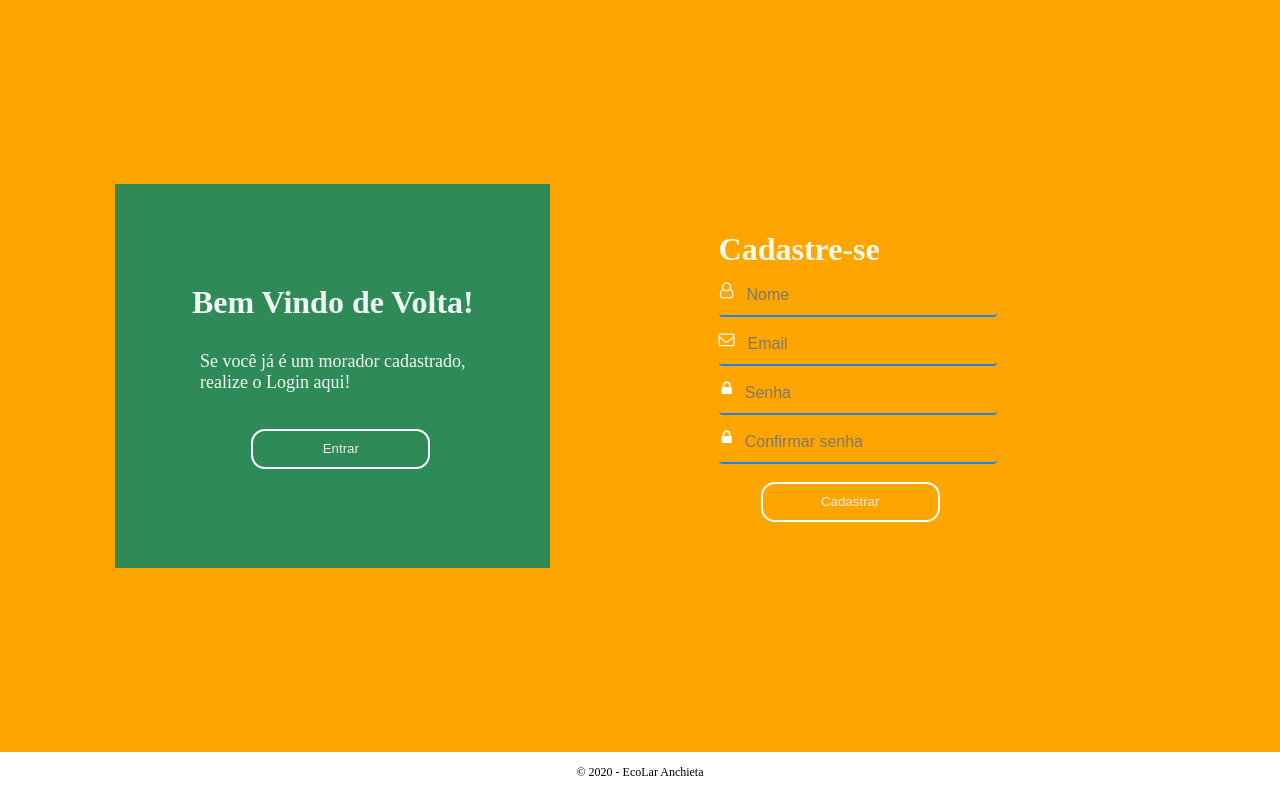
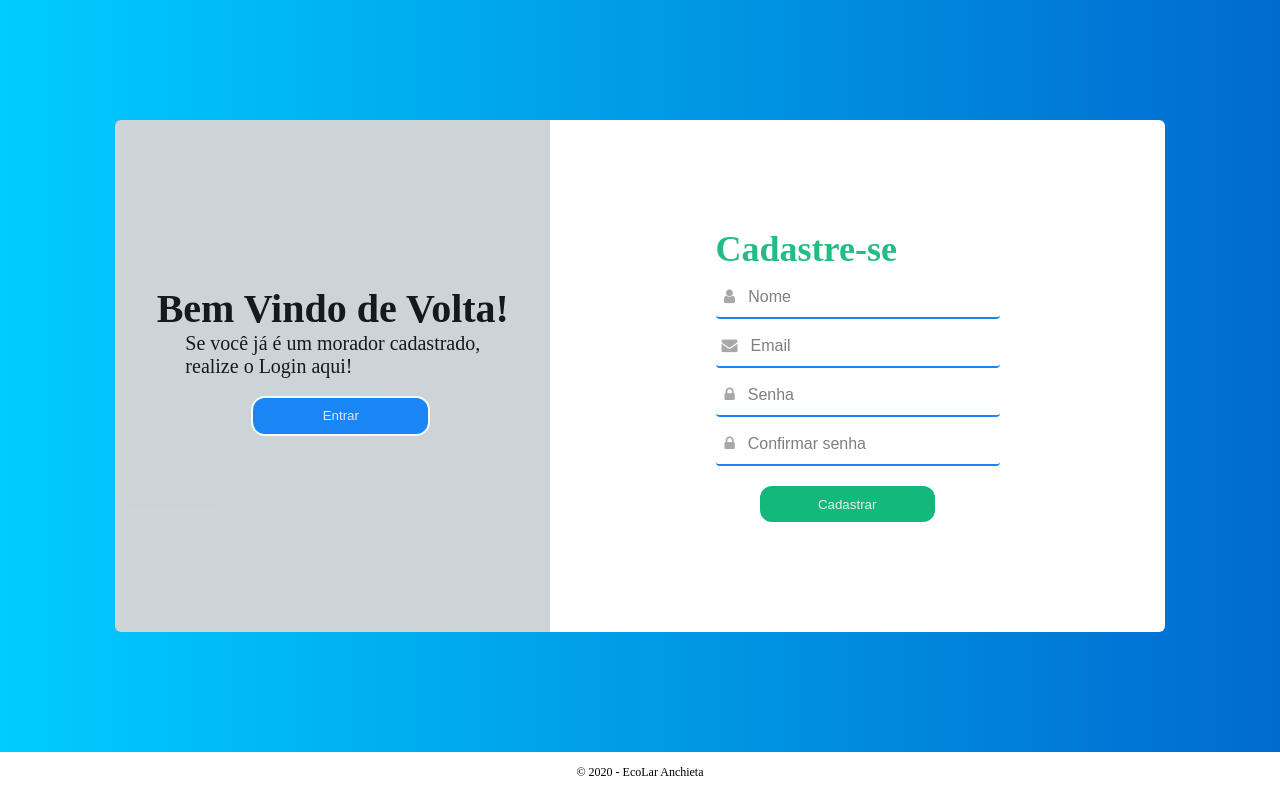
Before and after one commit to Squad9-RecodePro/ecoLarAnchieta, a React (Create React App) app in the folder frontend/: page /RegisterUser in a window 1280 px wide. Built offline with nearby package versions, Linux system fonts and the light colour scheme.

Commit message:
Sintonia das pages

```diff
--- a/frontend/src/pages/RegisterUser/index.jsx
+++ b/frontend/src/pages/RegisterUser/index.jsx
@@ -21,12 +21,12 @@ const RegisterUser = () => {
                     <form>
                         <h2>Cadastre-se</h2>
                         <div className="content">
-                            <i class="fa fa-user-o" aria-hidden="true"></i>
+                            <i class="fa fa-user" aria-hidden="true"></i>
                             <input className="formInput" type="text" name="nome" placeholder="Nome" required />
                         </div>
 
                         <div className="content">
-                            <i class="fa fa-envelope-o" aria-hidden="true"></i>
+                            <i class="fa fa-envelope" aria-hidden="true"></i>
                             <input className="formInput" type="text" name="email" placeholder="Email" />
                         </div>
 
--- a/frontend/src/pages/RegisterUser/style.css
+++ b/frontend/src/pages/RegisterUser/style.css
@@ -4,7 +4,8 @@
   justify-content: center;
   width: 100vw;
   height: 94vh;
-  background-color: orange;
+  background: linear-gradient(to right, #00ccff 0%, rgb(0, 102, 204) 105%);
+
 }
 
 .containerRegister .informationRegister {
@@ -13,23 +14,15 @@
   align-items: center;
   justify-content: center;
   width: 34vw;
-  height: 48vh;
-  color: #fff;
-  background-color: seagreen;
+  height: 64vh;
+  color: rgb(19, 19, 19);
+  opacity: 95%;
+  font-size: 20px;
+  padding-bottom: 32px;
+  background-color: #d8d6d6;
+  border-radius: 6px 0px 0px 6px;
 }
 
-.containerRegister .informationRegister h1 {
-  font-size: 32px;
-  margin: 0px 0px 30px 0px;
-  opacity: 93%;
-
-}
-
-.containerRegister .informationRegister p {
-  margin: 0px 0px 18px 0px;
-  font-size: 18px;
-  opacity: 93%;
-}
 
 .containerRegister .informationRegister button {
   display: flex;
@@ -39,7 +32,7 @@
   width: 14vw;
   height: 5vh;
   border-radius: 14px 14px 14px 14px;
-  background: transparent;
+  background:  #1c83f6;
   border: solid 2px #fff;
   color: #eee9e9;
   outline: none;
@@ -51,17 +44,19 @@
   justify-content: center;
   align-items: center;
   width: 48vw;
-  height: 48vh;
+  height: 64vh;
+  background-color: #fff;
+  border-radius: 0px 6px 6px 0px;
 }
 
 .containerRegister .registerForm h2 {
-  font-size: 32px;
+  font-size: 36px;
   display: flex;
   opacity: 93%;
-  color: #fff;
+  color: #12B87C;
 }
 
-.containerRegister .registerForm .content {
+.containerRegister .registerForm form .content {
   display: flex;
   justify-content: center;
   border-bottom: 2px solid #1c83f6;
@@ -70,9 +65,9 @@
 
 .containerRegister .registerForm .content i {
   display: flex;
-  padding-top: 14px;
-  margin-right: 6px;
-  color: #fff;
+  padding-top: 18px;
+  margin: 0 6px;
+  color: #aaa7a7;
 }
 
 .containerRegister .formInput {
@@ -97,7 +92,7 @@
   width: 14vw;
   height: 5vh;
   border-radius: 14px 14px 14px 14px;
-  background: transparent;
+  background: #12B87C;
   border: solid 2px #fff;
   color: #eee9e9;
   outline: none;
--- a/frontend/src/pages/UserLogin/index.jsx
+++ b/frontend/src/pages/UserLogin/index.jsx
@@ -24,7 +24,7 @@ const UserLogin = () => {
                     <form action="http://localhost:8080/ecocasa/backend/login_usuario.php" method="post">
                         <h2>Login</h2>
                         <div className="container">
-                            <i class="fa fa-envelope-o" aria-hidden="true"></i>
+                            <i class="fa fa-envelope" aria-hidden="true"></i>
                             <input className="input" type="text" name="email" placeholder="Email" />
                         </div>
                         <div className="container">
@@ -34,7 +34,7 @@ const UserLogin = () => {
                         <button type="submit" className="btn container">Entrar</button>
                         <a href="../RegisterUser">
                             Ainda não possui uma conta? Clique em mim!
-                    </a>
+                        </a>
                     </form>
                 </div>
 
--- a/frontend/src/pages/UserLogin/styles.css
+++ b/frontend/src/pages/UserLogin/styles.css
@@ -9,25 +9,27 @@
 }
 
 .containerUserLogin .content {
-  padding: 48px 0px 0px 128px;
+  /* padding: 48px 0px 0px 128px; */
+  display: flex;
+  justify-content: center;
+  align-items: center;
+  flex-direction: column;
   width: 48vw;
-  height: 48vh;
+  height: 64vh;
   background-color: #fff;
   border-radius: 6px 0px 0px 6px;
 }
+
 
 .containerUserLogin .content .header {
   color: rgb(19, 19, 19);
   opacity: 95%;
   font-size: 20px;
+  padding-bottom: 32px;
 }
 
 .containerUserLogin .content .header img {
   width: 32px;
-}
-
-.containerUserLogin .content form {
-
 }
 
 .containerUserLogin .content form .container {
@@ -37,14 +39,10 @@
 }
 
 .containerUserLogin .content form h2 {
-  color: #1c83f6;
-  font-size: 32px;
+  color:#12B87C;
+  font-size: 36px;
   display: flex;
   opacity: 93%;
-}
-
-.containerUserLogin .content form .label {
-  color: #7c7b7b;
 }
 
 .containerUserLogin .content form .container .input {
@@ -56,7 +54,7 @@
   border: 0;
   padding-left: 7px;
   margin-top: 7px;
-  width: 26vw;
+  width: 20vw;
   height: 5vh;
   outline: none;
 }
@@ -69,8 +67,7 @@
   width: 14vw;
   height: 5vh;
   border-radius: 14px 14px 14px 14px;
-  background-color: #1c83f6;
-  ;
+  background-color: #12B87C;
   border: solid 2px #fff;
   color: #eee9e9;
   outline: none;
@@ -78,23 +75,23 @@
 }
 
 .containerUserLogin .content form a {
-  color: #6495ED;
+  color: #0496eb;
   margin: 14px 0px 0px 36px;
-  font-size: 14px;
+  font-size: 16px;
   display: flex;
   justify-content: space-between;
 }
 
 .containerUserLogin .content .container i {
   display: flex;
-  padding-top: 14px;
-  margin-right: 6px;
-  color: #00ccff;
+  padding-top: 18px;
+  margin: 0 6px;
+  color: #aaa7a7;
 }
 
 .containerUserLogin .container-1 {
   width: 34vw;
-  height: 48vh;
+  height: 64vh;
   color: rgb(19, 19, 19);
   background-color: #d8d6d6;
   border-radius: 0px 6px 6px 0px;
```
Also changed, not shown: 1 other file (tests, documents, lock files or other folders).
